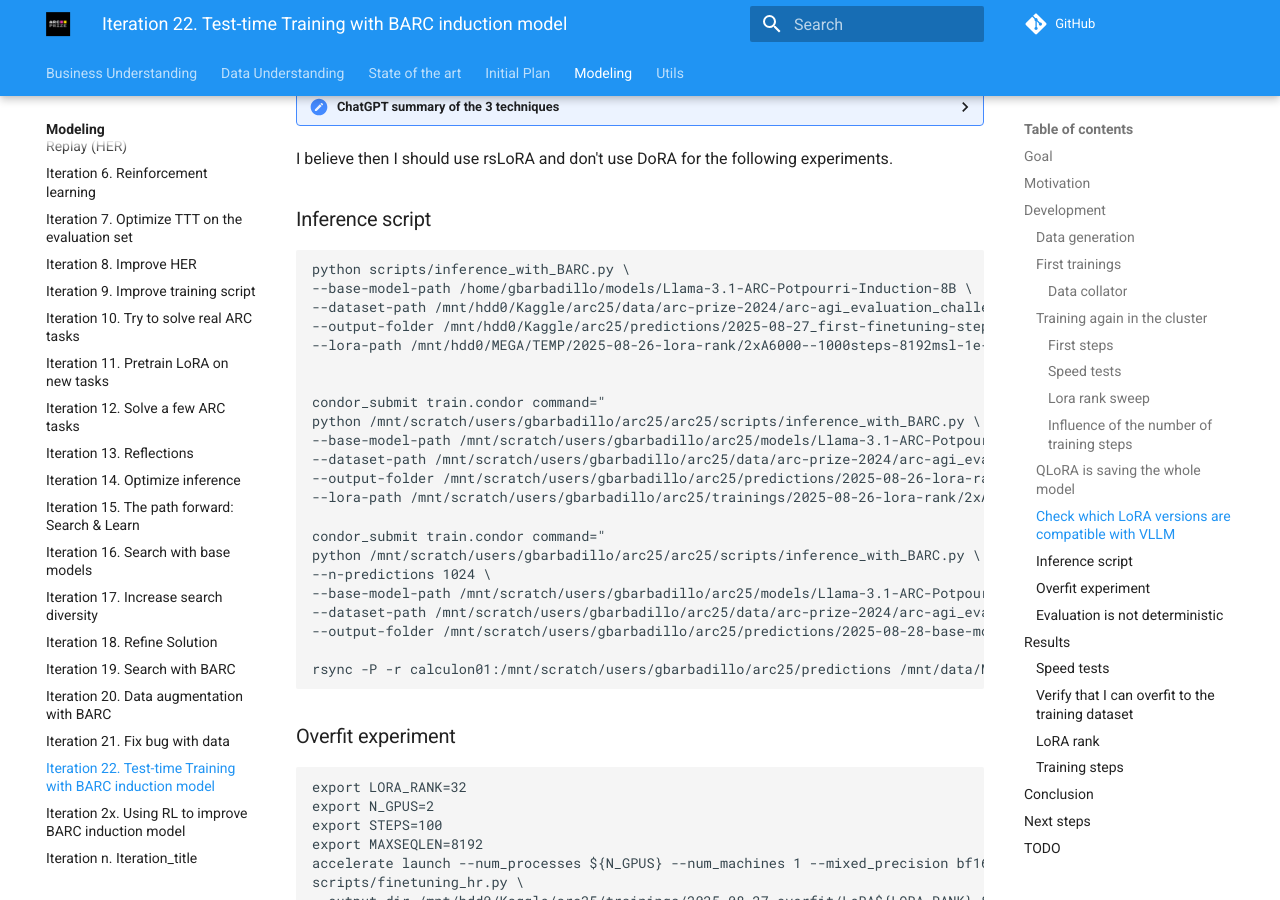
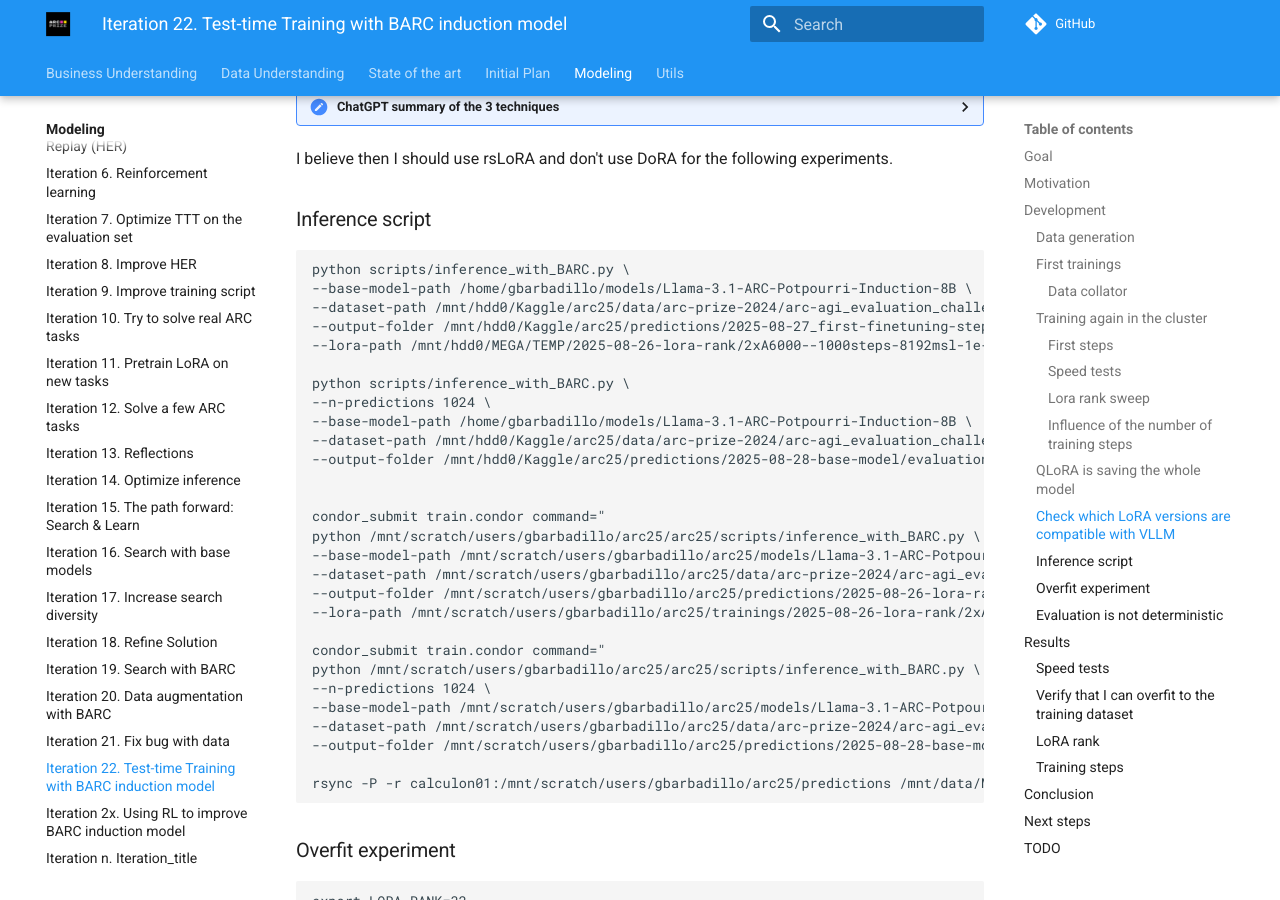
Before and after one commit to ironbar/arc25, an MkDocs documentation site: the page built from docs/modeling/Iteration_22_ttt_BARC.md, in a window 1280 px wide and 900 px high, scrolled down 10640 px. Built offline with MkDocs 1.6.1 and Material for MkDocs 9.7.7, drawn with Linux system fonts in a browser that asks for light colours; comment, search, counter and statistics services are not loaded.

Commit message:
tiny fix on inference script

```diff
--- a/docs/modeling/Iteration_22_ttt_BARC.md
+++ b/docs/modeling/Iteration_22_ttt_BARC.md
@@ -537,6 +537,12 @@
 --output-folder /mnt/hdd0/Kaggle/arc25/predictions/2025-08-27_first-finetuning-steps \
 --lora-path /mnt/hdd0/MEGA/TEMP/2025-08-26-lora-rank/2xA6000--1000steps-8192msl-1e-4lr-lora32/checkpoint-1000
 
+python scripts/inference_with_BARC.py \
+--n-predictions 1024 \
+--base-model-path /home/gbarbadillo/models/Llama-3.1-ARC-Potpourri-Induction-8B \
+--dataset-path /mnt/hdd0/Kaggle/arc25/data/arc-prize-2024/arc-agi_evaluation_challenges.json \
+--output-folder /mnt/hdd0/Kaggle/arc25/predictions/2025-08-28-base-model/evaluation
+
 
 condor_submit train.condor command="
 python /mnt/scratch/users/gbarbadillo/arc25/arc25/scripts/inference_with_BARC.py \
```
Also changed, not shown: 1 other file.
